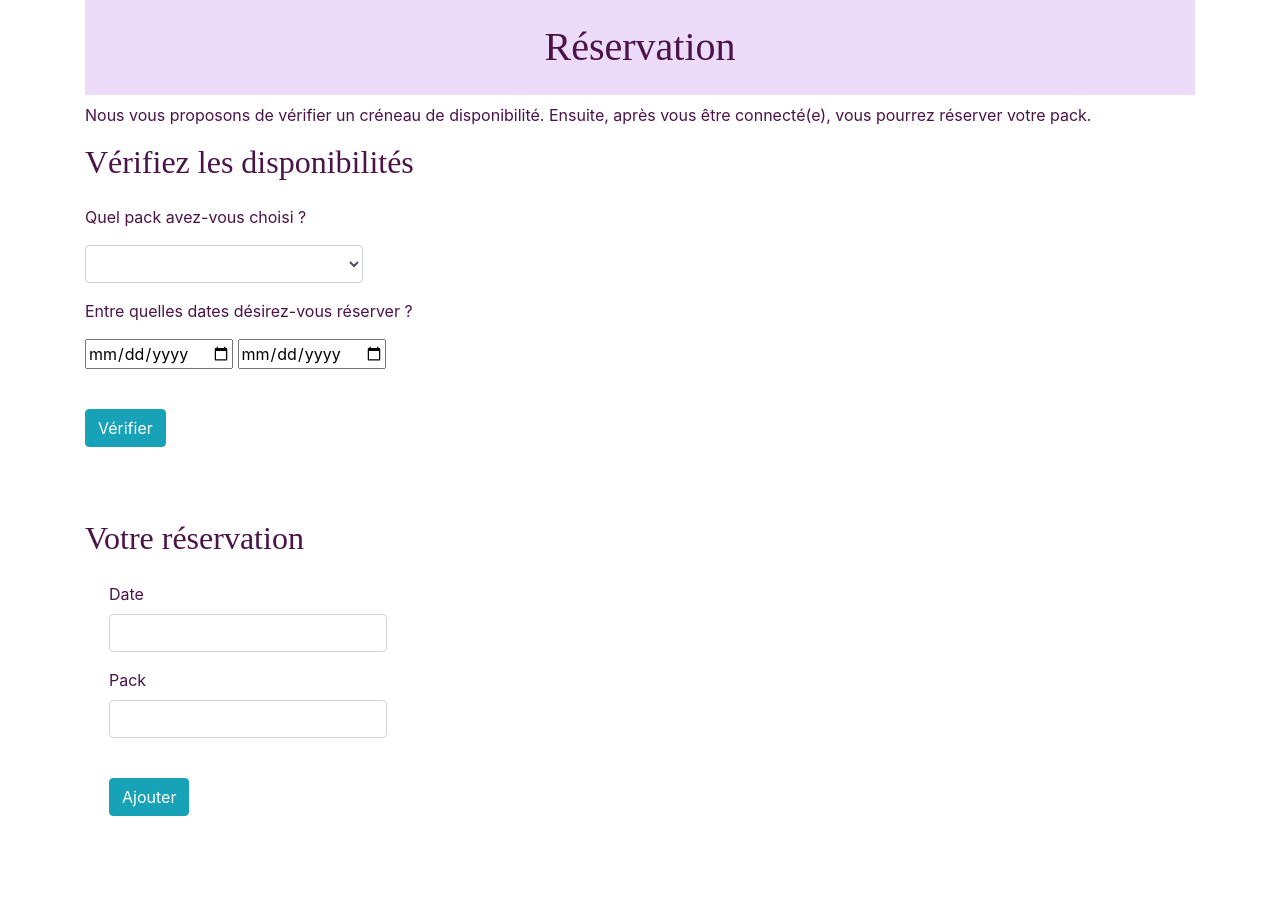
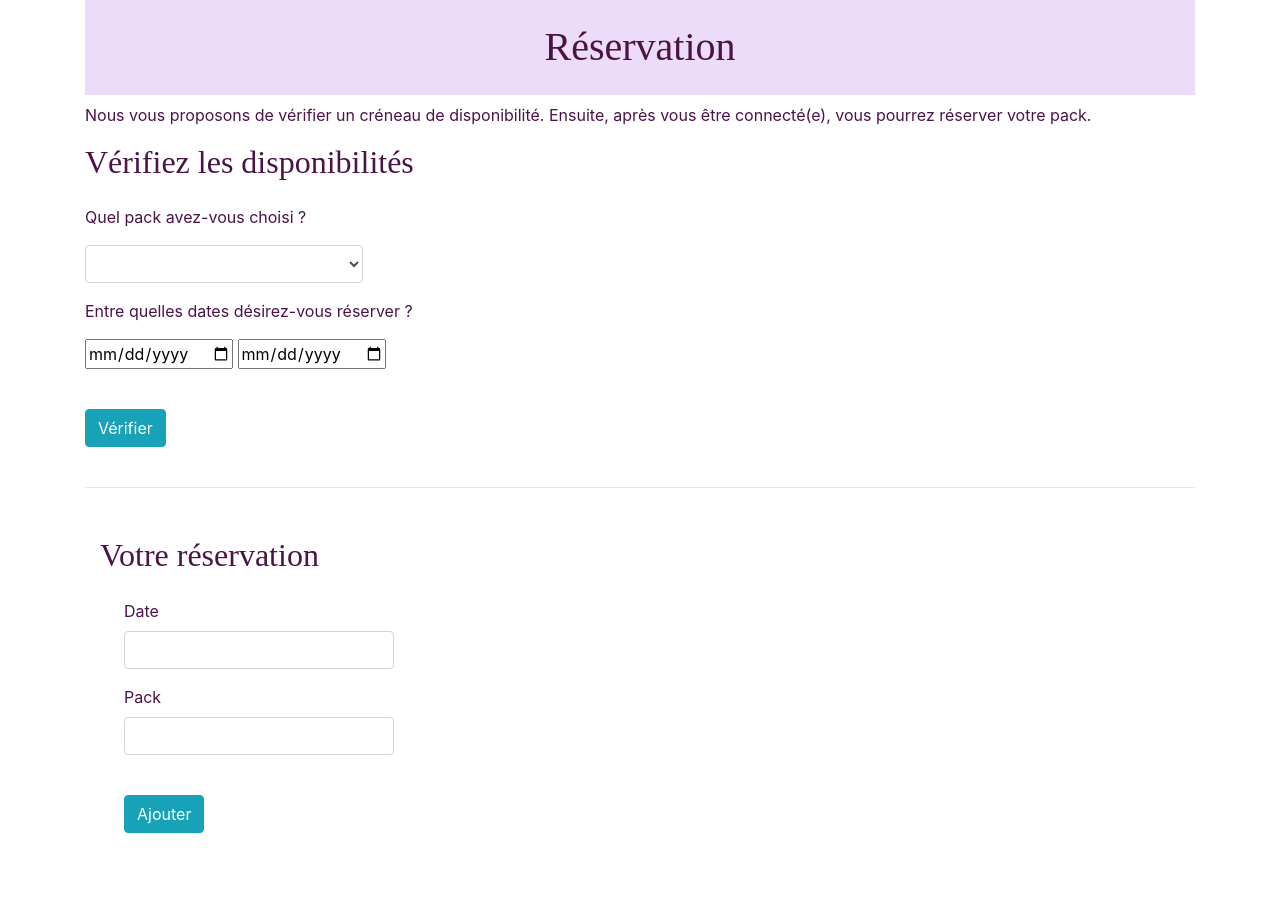
Before and after one commit to PriscaR78/fetes_un_voeu, a Symfony app: template templates/laurence/reservation.html.twig in a window 1280 px wide. Shown: the part 145-1058 px from the top of the page. Before the commit the page ends 961 px from the top, so only its background shows below. Run offline with Twig, Linux system fonts and the light colour scheme; the template is opened without the code that fills it: most values are stand-ins (such as "Sample title", 1, 10 or a date in 2020); form fields are guessed from the names that the template uses; some libraries are stand-ins or nearby versions; some web fonts are replaced.

Commit message:
« modifs_prisca »

```diff
--- a/templates/laurence/reservation.html.twig
+++ b/templates/laurence/reservation.html.twig
@@ -59,7 +59,8 @@
     {#    {% if not app.user %}#}
     {#        redirection page connexion #}
     {#        {% else %}#}
-
+   <hr>
+ <div class="container mt-4">
 <h2 class="mt-5">Votre réservation</h2>
     <div class="w-25 m-4">
         {{ form_start(formResa) }}
@@ -76,7 +77,7 @@
         {{ form_end(formResa) }}
 
     </div>
-
+</div>
 </div>
 
 
```
